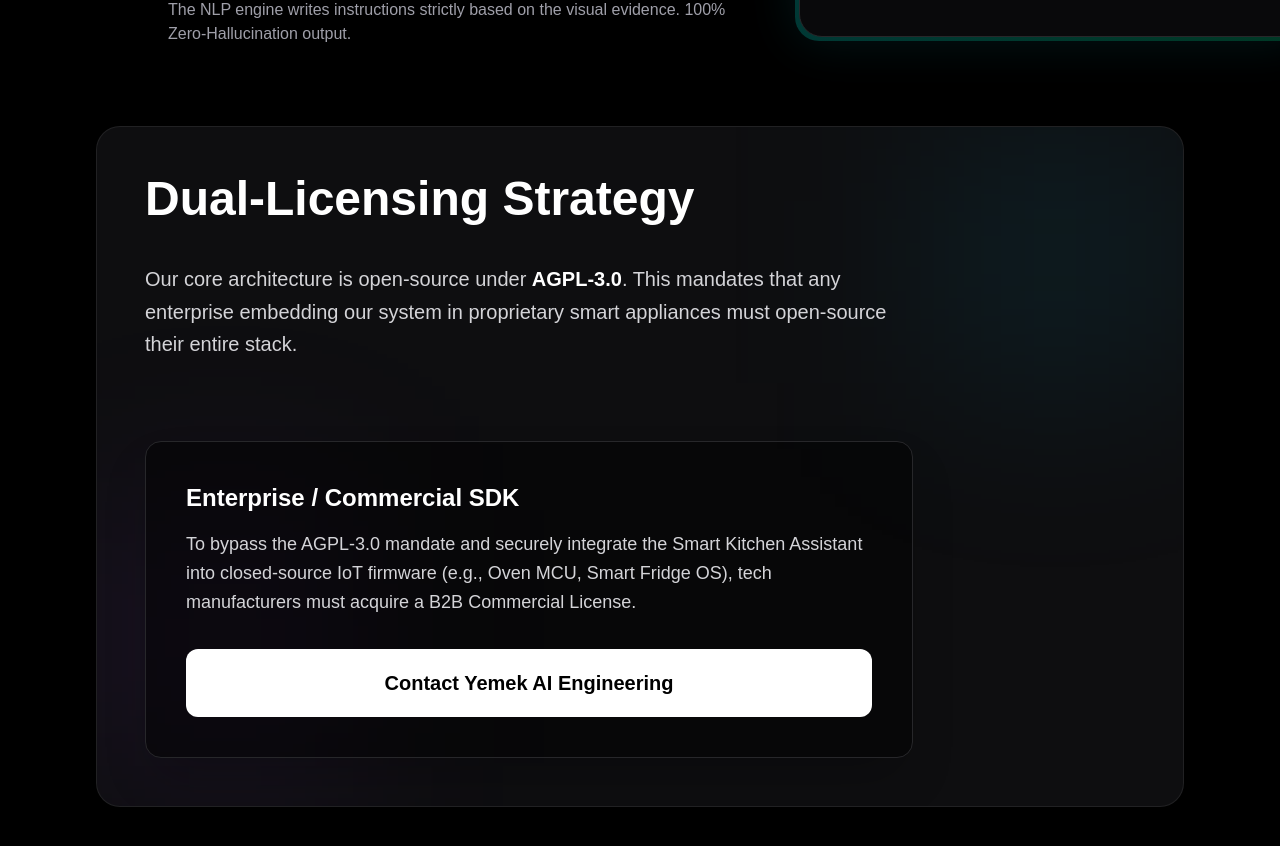
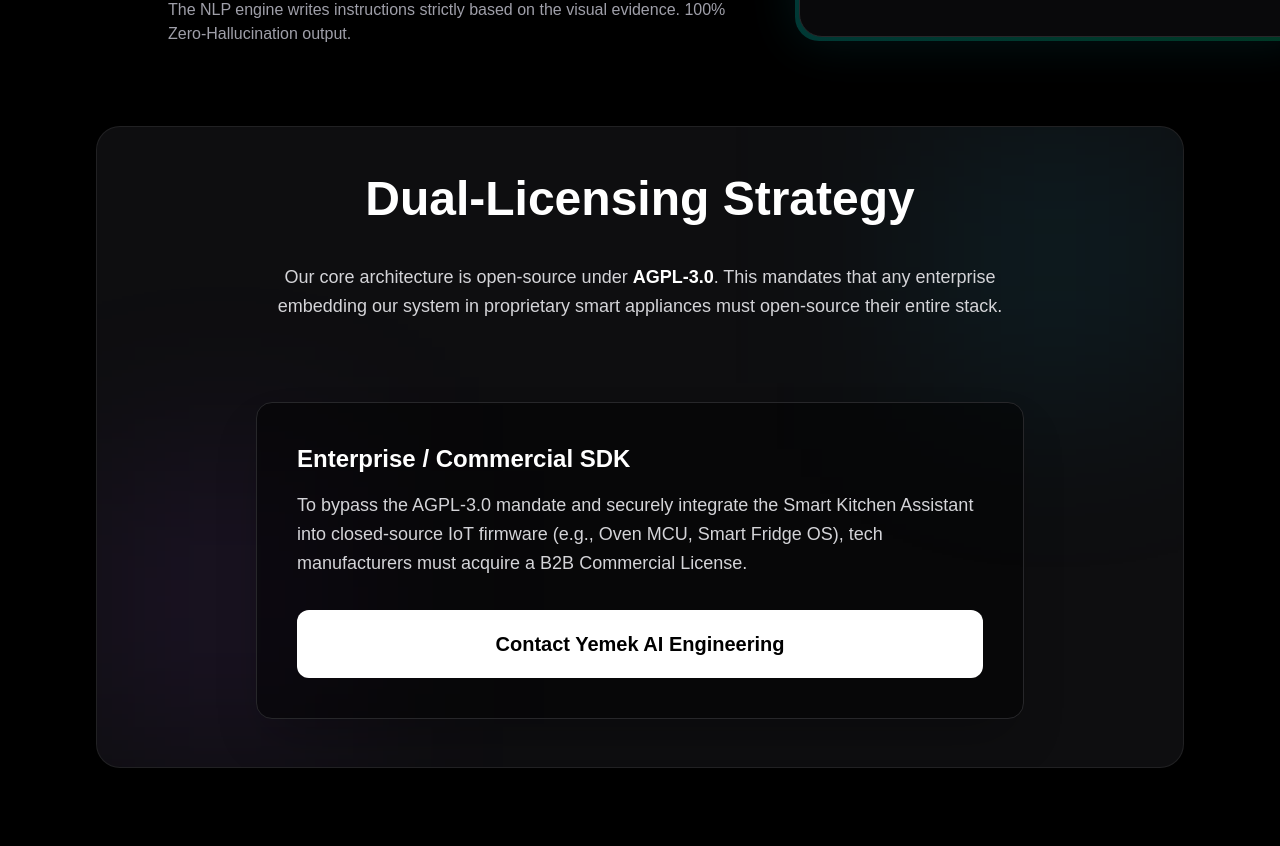
Before and after one commit to yemekyarismasi/smart-kitchen-assistant, a Next.js app: page / in a window 1280 px wide. Shown: the part 2880-3726 px from the top of the page. Built offline with nearby package versions, Linux system fonts and the light colour scheme.

Commit message:
Re-center dual licensing section and reduce description text size

```diff
--- a/src/app/page.js
+++ b/src/app/page.js
@@ -147,12 +147,12 @@
       </section>
 
       {/* 5. B2B LICENSING & HARDWARE OS INTEGRATION */}
-      <section id="licensing" className="w-full max-w-7xl mx-auto text-left space-y-6 md:space-y-10 mb-20 p-6 md:p-12 glass-panel rounded-3xl border border-zinc-800 relative overflow-hidden">
+      <section id="licensing" className="w-full max-w-7xl mx-auto text-center space-y-6 md:space-y-10 mb-20 p-6 md:p-12 glass-panel rounded-3xl border border-zinc-800 relative overflow-hidden">
         <div className="absolute top-0 right-0 w-64 h-64 bg-cyan-500/10 blur-[100px]"></div>
         <div className="absolute bottom-0 left-0 w-64 h-64 bg-purple-500/10 blur-[100px]"></div>
 
         <h2 className="text-[1.3rem] min-[400px]:text-[1.5rem] sm:text-4xl md:text-5xl font-black relative z-10 whitespace-nowrap">Dual-Licensing Strategy</h2>
-        <p className="text-base md:text-xl text-zinc-300 max-w-3xl leading-relaxed relative z-10">
+        <p className="text-sm md:text-lg text-zinc-300 max-w-3xl mx-auto leading-relaxed relative z-10">
           Our core architecture is open-source under <strong className="text-white">AGPL-3.0</strong>. This mandates that any enterprise embedding our system in proprietary smart appliances must open-source their entire stack.
         </p>
         <div className="bg-black/50 p-6 md:p-10 rounded-2xl border border-zinc-800 inline-block text-left mt-6 md:mt-10 max-w-3xl relative z-10 w-full shadow-2xl">
```
